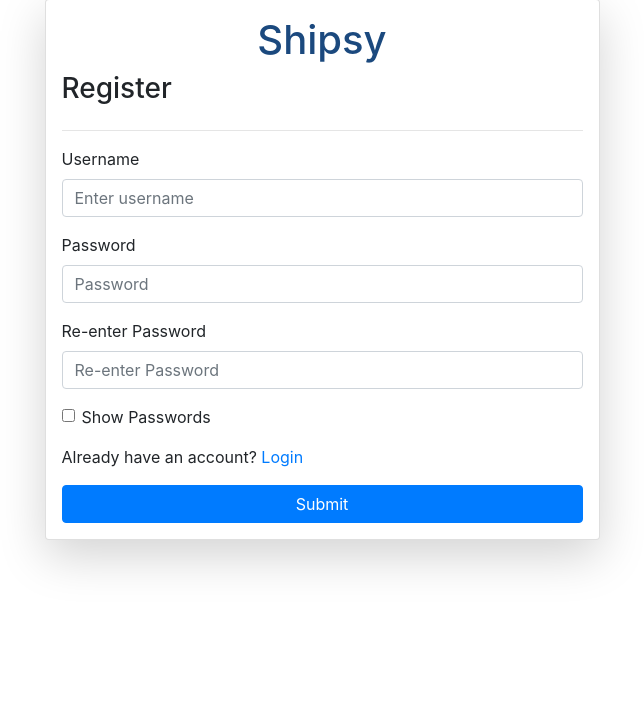
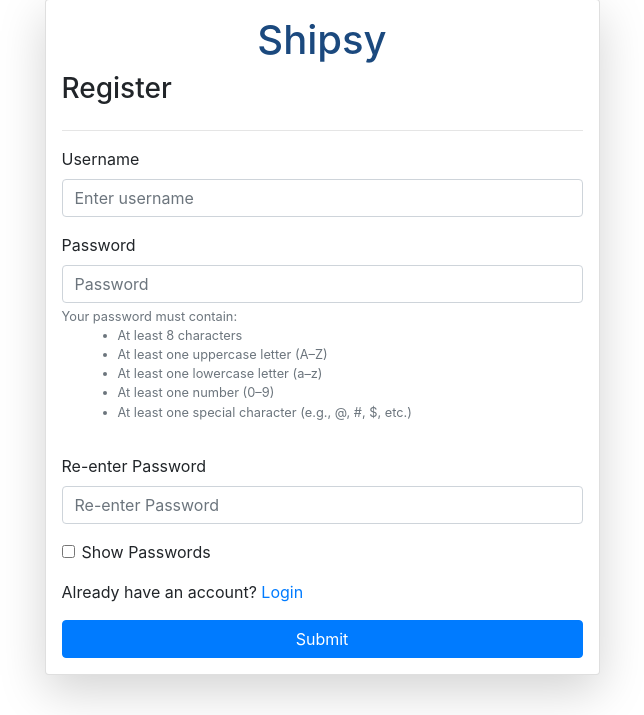
Before and after one commit to bprk007/login, a Django app: page /auth/register/ in a window 1280 px wide. Shown: the part 49-764 px from the top of the page, without its empty margins (318-962 px from the left). Run offline with Django 5.2, Linux system fonts and the light colour scheme; some libraries are stand-ins or nearby versions.

Commit message:
password rules

```diff
--- a/account/templates/register.html
+++ b/account/templates/register.html
@@ -72,6 +72,17 @@
             placeholder="Password"
             required
           />
+          <!-- Password guidelines -->
+          <small class="form-text text-muted mt-1">
+            Your password must contain:
+            <ul class="ml-3">
+              <li>At least 8 characters</li>
+              <li>At least one uppercase letter (A–Z)</li>
+              <li>At least one lowercase letter (a–z)</li>
+              <li>At least one number (0–9)</li>
+              <li>At least one special character (e.g., @, #, $, etc.)</li>
+            </ul>
+          </small>
         </div>
 
         <div class="form-group">
--- a/account/views.py
+++ b/account/views.py
@@ -1,38 +1,45 @@
+import re
 from django.shortcuts import render
 from django.contrib.auth.models import User
 from django.contrib import messages
 from django.template import loader
 from django.http import HttpResponse
-from django.contrib.auth import login,authenticate,logout
-from django.shortcuts import render,redirect
-# Create your views here.
+from django.contrib.auth import login, authenticate, logout
+from django.shortcuts import redirect
 
-
+def is_valid_password(password):
+    # At least 8 characters, 1 uppercase, 1 lowercase, 1 digit, 1 special character
+    return (
+        len(password) >= 8 and
+        re.search(r"[A-Z]", password) and
+        re.search(r"[a-z]", password) and
+        re.search(r"[0-9]", password) and
+        re.search(r"[^A-Za-z0-9]", password)
+    )
 
 def register_user(request):
     if request.method == 'POST':
         username = request.POST.get('username')
         password = request.POST.get('password')
 
-        user = User.objects.filter(username = username)
-
-        if user.exists():
-            messages.info(request,'User with this username already exists')
+        if User.objects.filter(username=username).exists():
+            messages.info(request, 'User with this username already exists')
             return redirect("/auth/register/")
 
-        user = User.objects.create_user(username = username)
+        if not is_valid_password(password):
+            messages.info(request, 'Password must be at least 8 characters long and include uppercase, lowercase, digit, and special character.')
+            return redirect("/auth/register/")
 
+        user = User.objects.create_user(username=username)
         user.set_password(password)
-
         user.save()
 
-        messages.info(request,'User successfully registered, Proceed to login')
+        messages.info(request, 'User successfully registered, Proceed to login')
         return redirect("/auth/login/")
-
 
     template = loader.get_template('register.html')
     context = {}
-    return HttpResponse(template.render(context,request))
+    return HttpResponse(template.render(context, request))
 
 def login_user(request):
 
```
